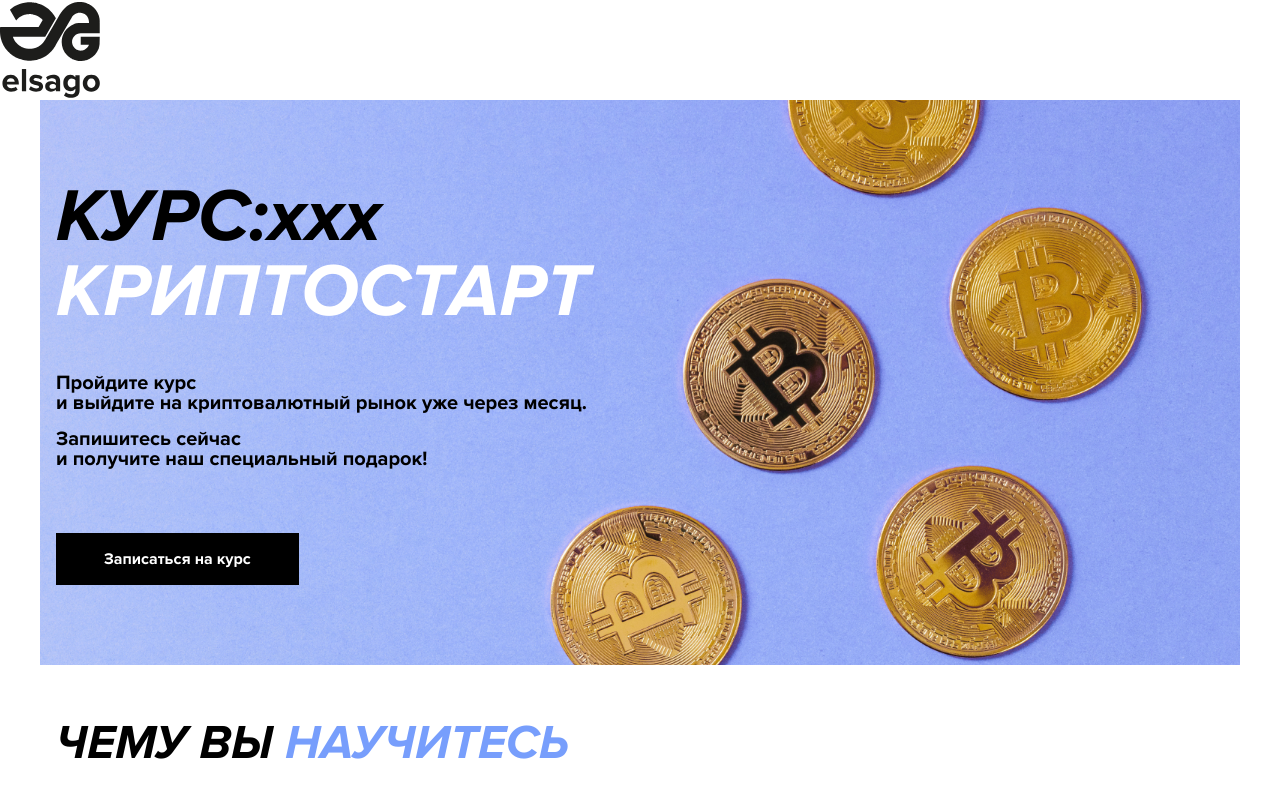
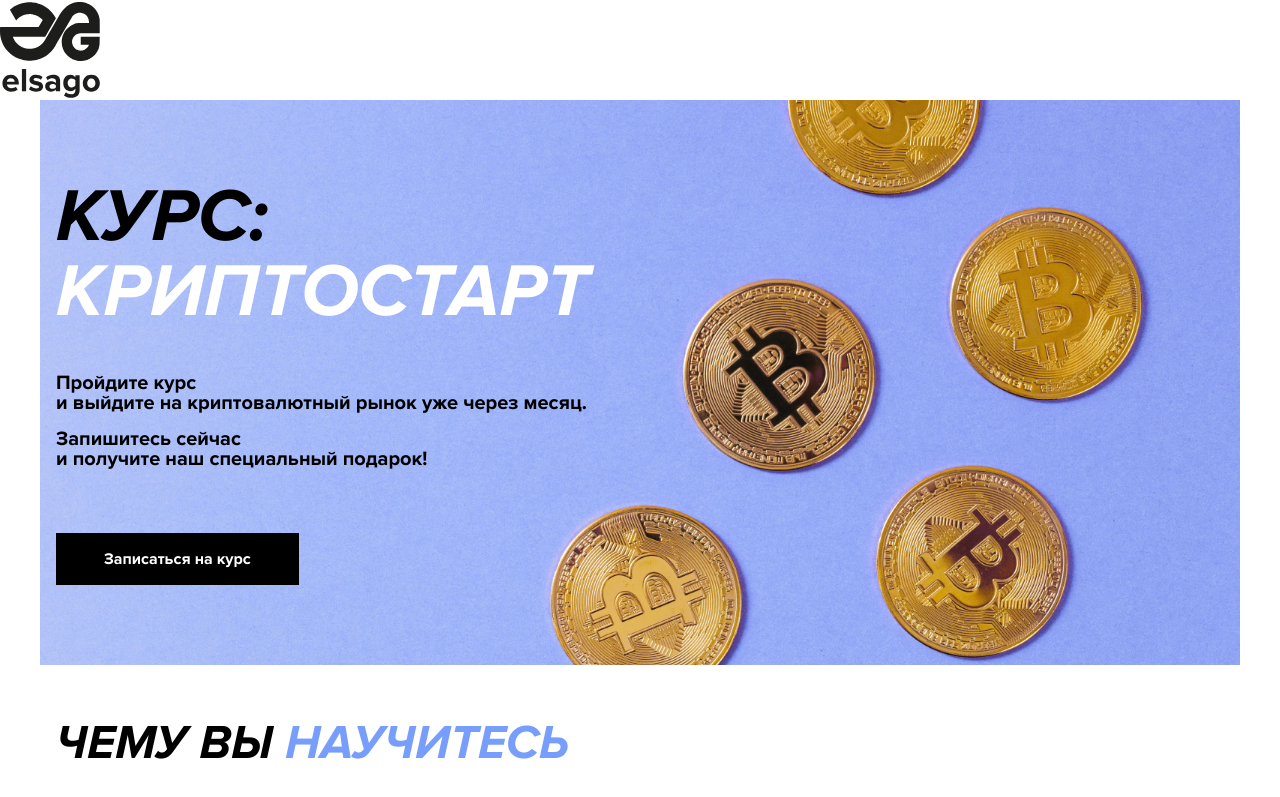
Before and after one commit to reversoid/elsago, a React (Create React App) app: page / in a window 1280 px wide. Shown: the top 797 px of the page. Built offline with nearby package versions, Linux system fonts and the light colour scheme.

Commit message:
reset changes

```diff
--- a/src/components/WelcomeScreen/WelcomeScreen.tsx
+++ b/src/components/WelcomeScreen/WelcomeScreen.tsx
@@ -6,7 +6,7 @@ export default function WelcomeScreen() {
 
         <section className="welcome-screen container bg-bitcoin">
           <h1 className="mega-title">
-            <span className="color-black">КУРС:xxx</span><br/>
+            <span className="color-black">КУРС:</span><br/>
             <span className="color-white">КРИПТОСТАРТ</span>
           </h1>
           <div className="welcome-screen__description">
```
